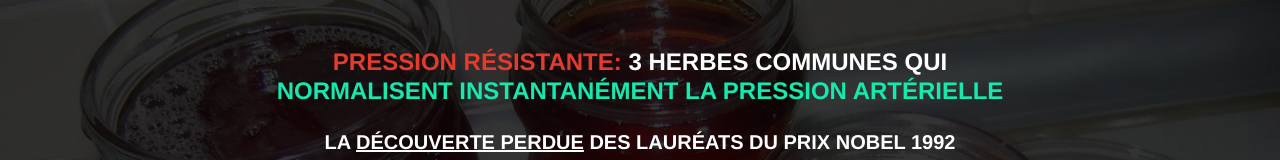
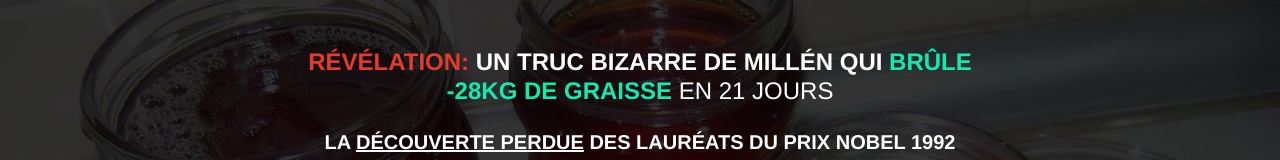
Before and after one commit to icaroh1/programmezerograisse.click, a plain HTML site: page pzgfr/index.html in a window 1280 px wide. Shown: the top 160 px of the page. Drawn offline with nearby package versions, Linux system fonts and the light colour scheme; a script that the page names is missing.

Commit message:
Update index.html

```diff
--- a/pzgfr/index.html
+++ b/pzgfr/index.html
@@ -102,7 +102,7 @@ height="0" width="0" style="display:none;visibility:hidden"></iframe></noscript>
             -->
 
             <!-- Headline -->
-            <h4 class="my-4"><b><span style="color:#e43b2c">PRESSION RÉSISTANTE: </span>3 HERBES COMMUNES QUI <span style="color:#15e9ae">NORMALISENT INSTANTANÉMENT LA PRESSION ARTÉRIELLE</span></b></h4>
+            <h4 class="my-4"><b><span style="color:#e43b2c">RÉVÉLATION: </span>UN TRUC BIZARRE DE MILLÉN QUI <span style="color:#15e9ae">BRÛLE -28KG DE GRAISSE </span></b>EN 21 JOURS</h4>
             <h5 class="my-4"><b>LA <u>DÉCOUVERTE PERDUE</u> DES LAURÉATS DU PRIX NOBEL 1992</b></h5>
 
             <!-- VSL -->
```
